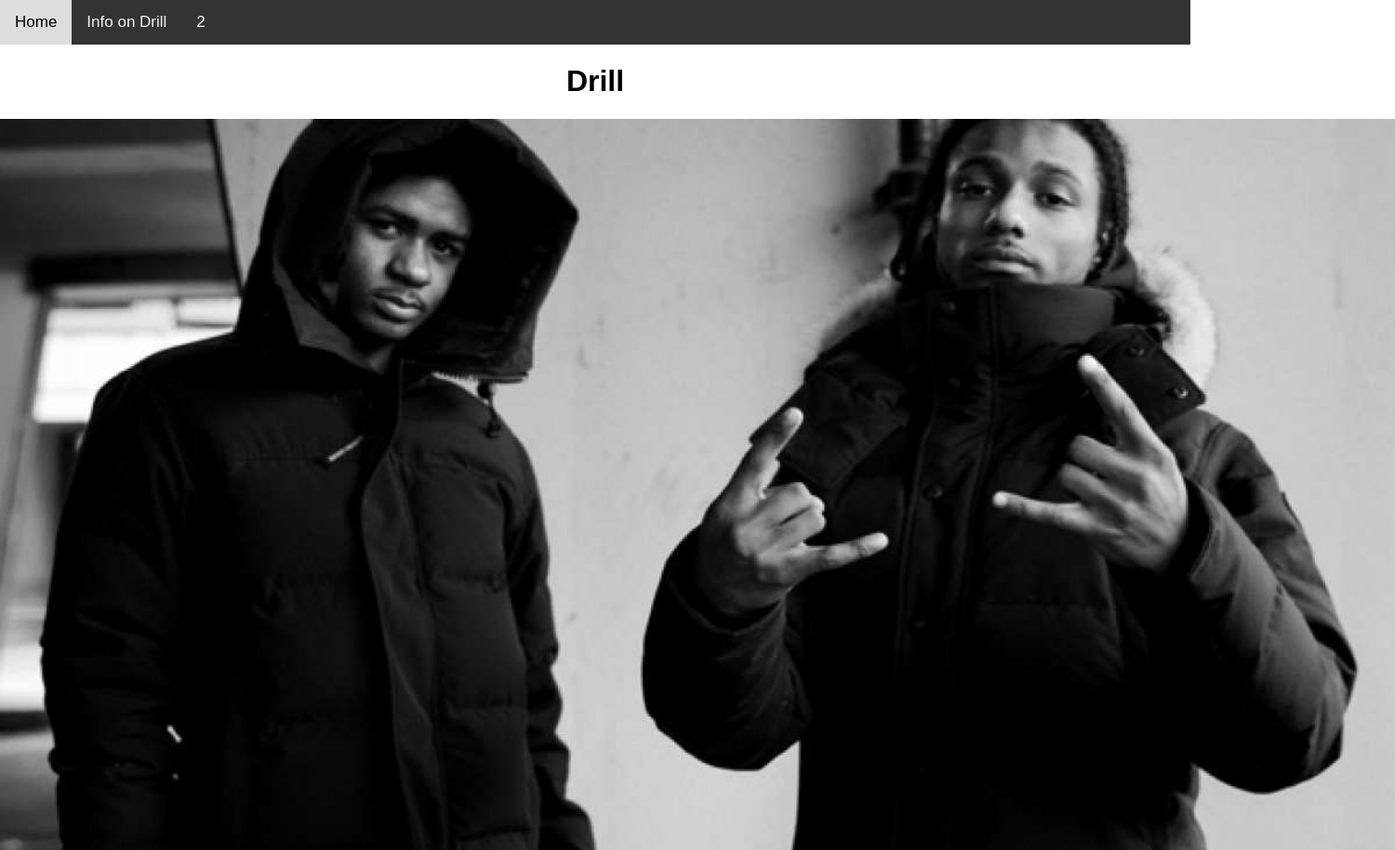
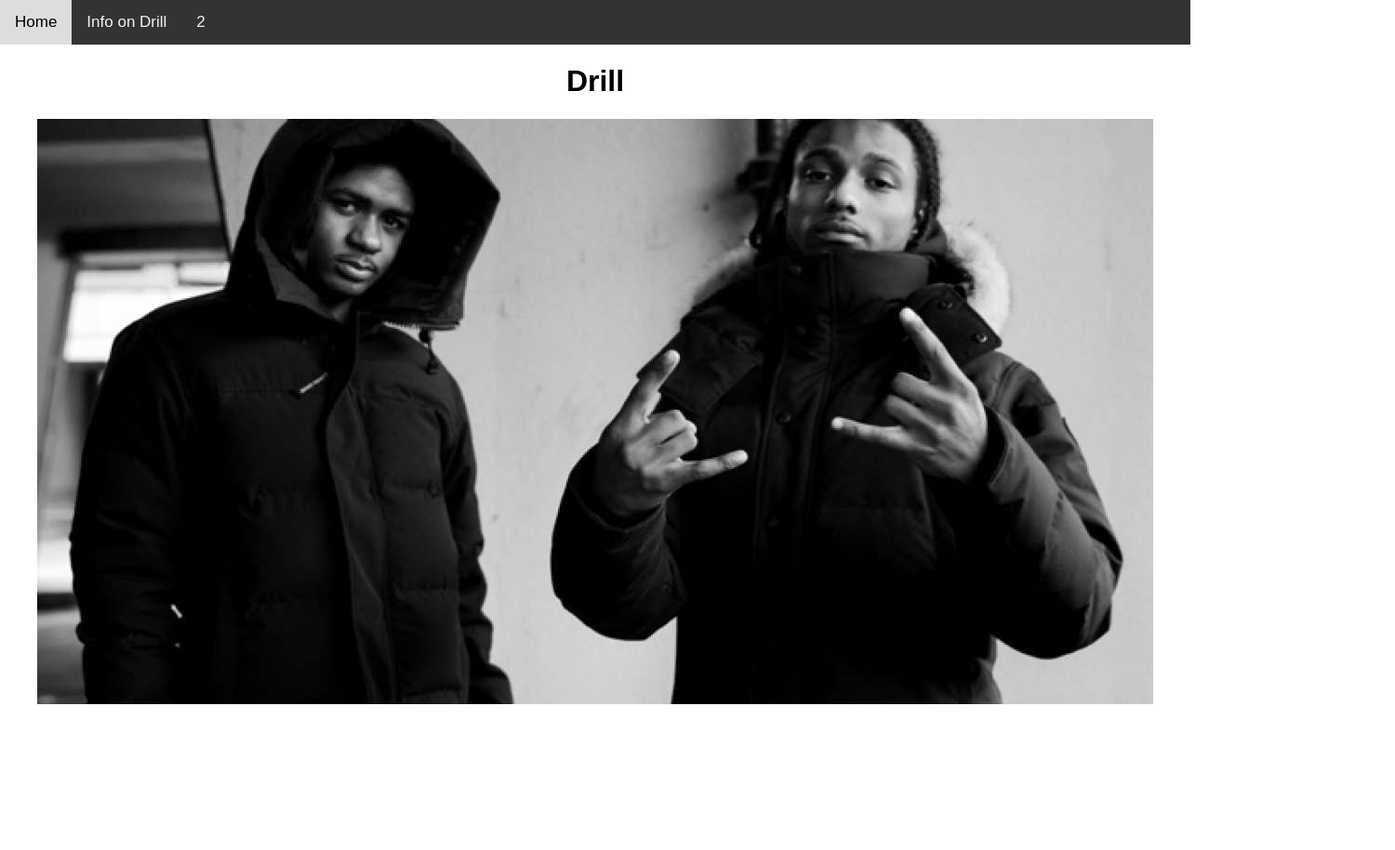
Before and after one commit to bndnscc/main, a plain HTML site: page index.html in a window 1280 px wide. Shown: the top 915 px of the page at 93% size, 1500 px wide, since content can reach past the window. Drawn offline with Linux system fonts and the light colour scheme.

Commit message:
Update css.css

```diff
--- a/css/css.css
+++ b/css/css.css
@@ -73,7 +73,7 @@ body {
   margin-right: auto;
 }
 
-#ccg {
+#ccga {
   width:55%;
   min-width:1500px;
   }
```
